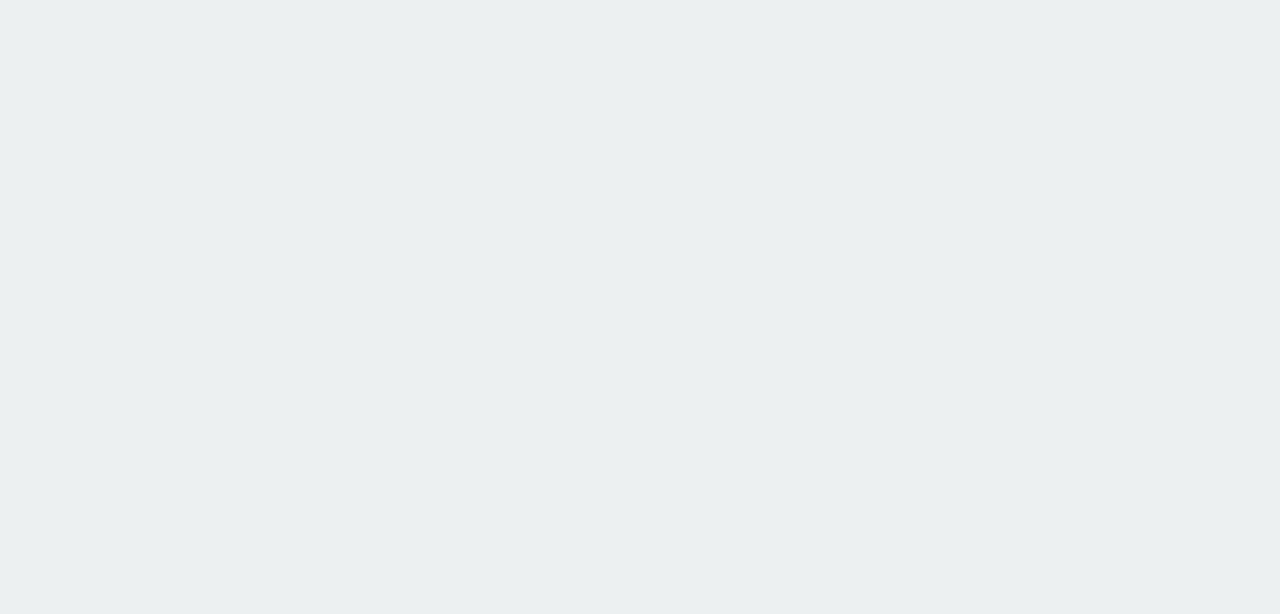
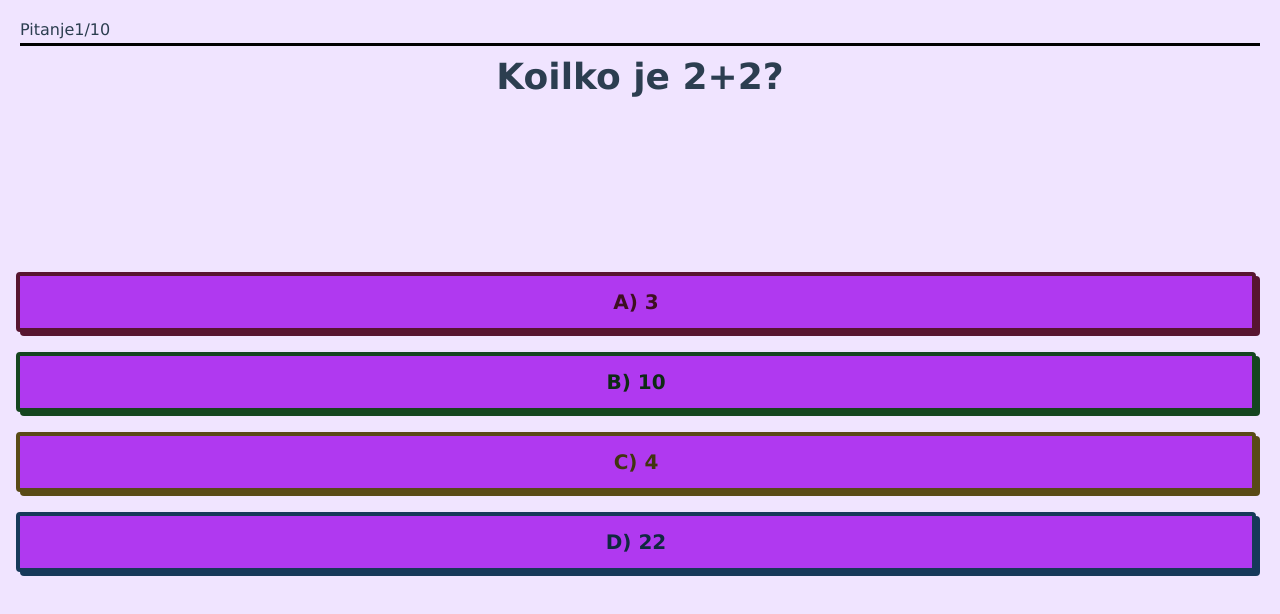
Before and after one commit to UmejrZukorlic/UniHackathon, a React (Create React App) app in the folder unihackathon/: page /mathquiz in a window 1280 px wide. Before the commit this address had no page. Shown: the top 614 px of the page. Built offline with nearby package versions, Linux system fonts and the light colour scheme.

Commit message:
feat: math quiz

```diff
--- a/unihackathon/src/components/MathGame/MathGame.jsx
+++ b/unihackathon/src/components/MathGame/MathGame.jsx
@@ -139,9 +139,6 @@ const MathGame = () => {
     // Set playing to true when PLAY AGAIN is clicked
     setPlaying(true);
   };
-
-  const formatNumber = (number) =>
-    number.toFixed(0).replace(/(\d)(?=(\d{3})+(?:\.\d+)?$)/g, "$1,");
 
   return (
     <div className="game-container">
--- /dev/null
+++ b/unihackathon/src/components/MathQuiz/MathQuiz.css
@@ -0,0 +1,132 @@
+.app {
+  display: flex;
+  flex-direction: column;
+  align-items: center;
+  padding: 20px;
+  width: 100%;
+  height: 100vh;
+  background-color: #f0e4ff;
+  text-align: center;
+}
+.question-section {
+  width: 100%;
+}
+.question-count {
+  padding-bottom: 4px;
+  border-bottom: 3px solid black;
+  text-align: left;
+  font-weight: 300;
+}
+.question-text {
+  margin-top: 10px;
+  height: 200px;
+  font-weight: 700;
+  font-size: 24px;
+  transition: all 0.3s;
+}
+.answer-section {
+  width: 100%;
+}
+.answer-section button {
+  display: flex;
+  justify-content: center;
+  align-items: center;
+  margin-bottom: 16px;
+  padding: 0px 93px;
+  border-radius: 4px;
+  width: 100%;
+  height: 60px;
+  font-size: 20px;
+  font-weight: 700;
+  transform: translateX(-4px) translateY(-4px);
+  transition: all 0.2s;
+}
+.answer-section button:nth-child(1) {
+  border: 4px solid #571530;
+  background-color: #b039f0;
+  color: #3d0f22;
+  box-shadow: 4px 4px 0px 0px #571530;
+}
+.answer-section button:nth-child(1):hover {
+  background-color: #bd2d69;
+  transform: none;
+  box-shadow: none;
+}
+.answer-section button:nth-child(2) {
+  border: 4px solid #15451f;
+  background-color: #b039f0;
+  color: #0d2b14;
+  box-shadow: 4px 4px 0px 0px #15451f;
+}
+.answer-section button:nth-child(2):hover {
+  background-color: #34ab4e;
+  transform: none;
+  box-shadow: none;
+}
+.answer-section button:nth-child(3) {
+  border: 4px solid #594a16;
+  background-color: #b039f0;
+  color: #403510;
+  box-shadow: 4px 4px 0px 0px #594a16;
+}
+.answer-section button:nth-child(3):hover {
+  background-color: #bfa02f;
+  transform: none;
+  box-shadow: none;
+}
+.answer-section button:nth-child(4) {
+  border: 4px solid #163959;
+  background-color: #b039f0;
+  color: #102940;
+  box-shadow: 4px 4px 0px 0px #163959;
+}
+.answer-section button:nth-child(4):hover {
+  background-color: #2f7abf;
+  transform: none;
+  box-shadow: none;
+}
+.score-section {
+  padding-bottom: 4px;
+  width: 100%;
+}
+.score-section h2 {
+  font-size: 32px;
+}
+.score-section h3 {
+  margin: 10px 0px 10px 0px;
+}
+.score-section img {
+  height: 30px;
+  width: 30px;
+}
+.score-section p {
+  display: flex;
+  flex-direction: row;
+  align-items: center;
+  text-align: left;
+  font-size: 24px;
+  font-weight: 400;
+}
+.score-section span {
+  font-size: 24px;
+  font-weight: 400;
+}
+.rightAnwsers,
+.wrongAnwsers {
+  display: flex;
+  flex-direction: row;
+  justify-content: space-between;
+  align-items: center;
+}
+.messages {
+  border-top: 3px solid black;
+  width: 100%;
+}
+.messages img {
+  margin-top: 20px;
+  width: auto;
+  height: 250px;
+}
+.messageResult {
+  margin-top: 40px;
+}
--- /dev/null
+++ b/unihackathon/src/components/MathQuiz/MathQuiz.jsx
@@ -0,0 +1,184 @@
+import React, { useState } from "react";
+import "./MathQuiz.css";
+
+const MathQuiz = () => {
+  const questions = [
+    {
+      questionText: "Koilko je 2+2?",
+      answerOptions: [
+        { answerText: "A) 3", isCorrect: false },
+        { answerText: "B) 10", isCorrect: false },
+        { answerText: "C) 4", isCorrect: true },
+        { answerText: "D) 22", isCorrect: false },
+      ],
+    },
+    {
+      questionText: "Izračunaj razliku brojeva 14 i 5.",
+      answerOptions: [
+        { answerText: "A) 15", isCorrect: false },
+        { answerText: "B) 9", isCorrect: true },
+        { answerText: "C) 29", isCorrect: false },
+        { answerText: "D) 145", isCorrect: false },
+      ],
+    },
+    {
+      questionText: "koliko je 7-1?",
+      answerOptions: [
+        { answerText: "A) 6", isCorrect: true },
+        { answerText: "B) 17", isCorrect: false },
+        { answerText: "C) 22", isCorrect: false },
+        { answerText: "D) 2", isCorrect: false },
+      ],
+    },
+    {
+      questionText: "koliko je 3+3+1?",
+      answerOptions: [
+        { answerText: "A) 1", isCorrect: false },
+        { answerText: "B) 4", isCorrect: false },
+        { answerText: "C) 6", isCorrect: false },
+        { answerText: "D) 7", isCorrect: true },
+      ],
+    },
+    {
+      questionText: "Izračunaj zbir 5 i 15",
+      answerOptions: [
+        { answerText: "A) 515", isCorrect: false },
+        { answerText: "B) 124", isCorrect: false },
+        { answerText: "C) 20", isCorrect: true },
+        { answerText: "D) 10", isCorrect: false },
+      ],
+    },
+    {
+      questionText: "Koilko je 2+2?",
+      answerOptions: [
+        { answerText: "A) 3", isCorrect: false },
+        { answerText: "B) 10", isCorrect: false },
+        { answerText: "C) 4", isCorrect: true },
+        { answerText: "D) 22", isCorrect: false },
+      ],
+    },
+    {
+      questionText: "Izračunaj razliku brojeva 14 i 5.",
+      answerOptions: [
+        { answerText: "A) 15", isCorrect: false },
+        { answerText: "B) 9", isCorrect: true },
+        { answerText: "C) 29", isCorrect: false },
+        { answerText: "D) 145", isCorrect: false },
+      ],
+    },
+    {
+      questionText: "koliko je 7-1?",
+      answerOptions: [
+        { answerText: "A) 6", isCorrect: true },
+        { answerText: "B) 17", isCorrect: false },
+        { answerText: "C) 22", isCorrect: false },
+        { answerText: "D) 2", isCorrect: false },
+      ],
+    },
+    {
+      questionText: "koliko je 3+3+1?",
+      answerOptions: [
+        { answerText: "A) 1", isCorrect: false },
+        { answerText: "B) 4", isCorrect: false },
+        { answerText: "C) 6", isCorrect: false },
+        { answerText: "D) 7", isCorrect: true },
+      ],
+    },
+    {
+      questionText: "Izračunaj zbir 5 i 15",
+      answerOptions: [
+        { answerText: "A) 515", isCorrect: false },
+        { answerText: "B) 124", isCorrect: false },
+        { answerText: "C) 20", isCorrect: true },
+        { answerText: "D) 10", isCorrect: false },
+      ],
+    },
+  ];
+
+  const [currentQuestion, setCurrentQuestion] = useState(0);
+  const [showScore, setShowScore] = useState(false);
+  const [score, setScore] = useState(0);
+
+  const handleAnswerButtonClick = (isCorrect) => {
+    if (isCorrect) {
+      setScore(score + 1);
+    }
+
+    const nextQuestion = currentQuestion + 1;
+
+    if (nextQuestion < questions.length) {
+      setCurrentQuestion(nextQuestion);
+    } else {
+      setShowScore(true);
+    }
+  };
+
+  return (
+    <div className="app">
+      {showScore ? (
+        <div className="score-section">
+          <h2>Rezultat</h2>
+          <h3>Ukupan broj pitanja: {questions.length}</h3>
+          <div className="rightAnwsers">
+            <p>
+              <img
+                src="https://raw.githubusercontent.com/JoaoAlisonTI/quiz-app/f25acca84ab12c3601ec1ca7bb1c514a57b19034/public/check-icon.svg"
+                alt="Ícone de marcação correta"
+              />
+              Tačni odgovori:
+            </p>
+            <span>{score}</span>
+          </div>
+          <div className="wrongAnwsers">
+            <p>
+              <img
+                src="https://raw.githubusercontent.com/JoaoAlisonTI/quiz-app/f25acca84ab12c3601ec1ca7bb1c514a57b19034/public/x-icon.svg"
+                alt="Ícone de marcação incorreta"
+              />
+              Pogrešni odgovori:
+            </p>
+            <span>{questions.length - score}</span>
+          </div>
+          <div className="messages">
+            {score >= 3 ? (
+              <img
+                className="conffetiEffect"
+                src="https://github.com/JoaoAlisonTI/quiz-app/blob/main/public/conffeti.gif?raw=true"
+                alt="konfeti"
+              />
+            ) : (
+              <h1 className="messageResult">
+                Niste tačno odgovorili na mnogo pitanja
+              </h1>
+            )}
+          </div>
+        </div>
+      ) : (
+        <>
+          <div className="question-section">
+            <div className="question-count">
+              <span>Pitanje{currentQuestion + 1}</span>/{questions.length}
+            </div>
+            <div className="question-text">
+              <h2>{questions[currentQuestion].questionText}</h2>
+            </div>
+          </div>
+          <div className="answer-section">
+            {questions[currentQuestion].answerOptions.map(
+              (answerOption, index) => (
+                <button
+                  key={index}
+                  onClick={() =>
+                    handleAnswerButtonClick(answerOption.isCorrect)
+                  }>
+                  {answerOption.answerText}
+                </button>
+              )
+            )}
+          </div>
+        </>
+      )}
+    </div>
+  );
+};
+export default MathQuiz;
--- a/unihackathon/src/index.js
+++ b/unihackathon/src/index.js
@@ -9,6 +9,7 @@ import CoursePage from "./components/CoursePage/CoursePage";
 import Register from "../src/components/Pages/Register";
 import Login from "../src/components/Pages/Login";
 import MathGame from "./components/MathGame/MathGame";
+import MathQuiz from "./components/MathQuiz/MathQuiz";
 
 const root = ReactDOM.createRoot(document.getElementById("root"));
 root.render(
@@ -26,6 +27,7 @@ root.render(
         />
         <Route path="/predavanje" element={<CoursePage />} />
         <Route path="/mathgame" element={<MathGame />} />
+        <Route path="/mathquiz" element={<MathQuiz />} />
         <Route path="/register" element={<Register />} />
         <Route path="/login" element={<Login />} />
       </Routes>
```
